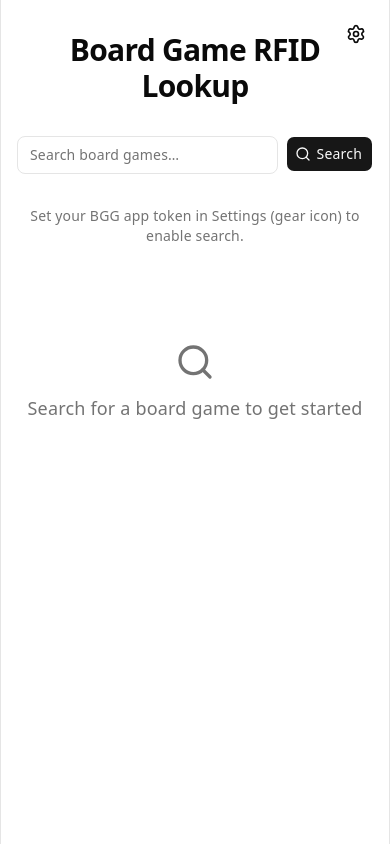
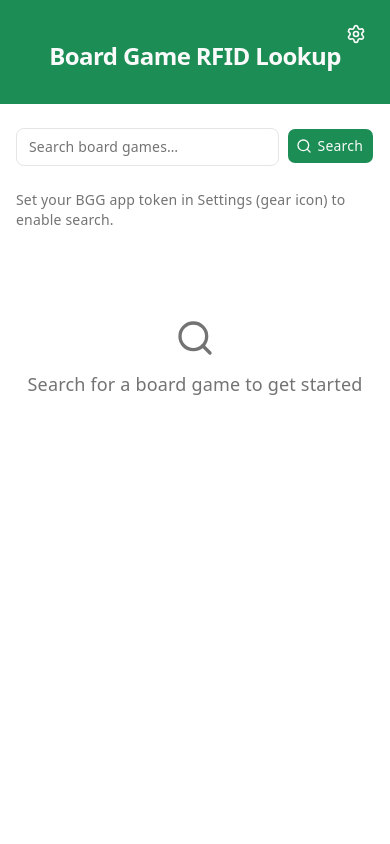
Before and after one commit to RevolutionTech/bg-rfid, a React (Vite) app: page / in a window 390 px wide. Built offline with nearby package versions, Linux system fonts and the light colour scheme.

Commit message:
Make website mobile-friendly with responsive layout and green theme color
Agent-Logs-Url: https://github.com/RevolutionTech/bg-rfid/sessions/3bf06baf-d493-4fa8-9490-f7e305dc03e3

Co-authored-by: RevolutionTech <6820092+RevolutionTech@users.noreply.github.com>

```diff
--- a/src/App.tsx
+++ b/src/App.tsx
@@ -39,11 +39,16 @@ function AppContent() {
   };
 
   return (
-    <div className="mx-auto flex min-h-screen w-full max-w-5xl flex-col items-center gap-8 px-4 py-8">
+    <div className="flex min-h-screen flex-col">
       <SettingsDialog token={token} onTokenChange={setToken} />
-      <h1 className="text-3xl font-bold tracking-tight text-foreground">
+      <header className="bg-primary px-4 pb-8 pt-10 text-primary-foreground">
+        <div className="mx-auto max-w-5xl text-center">
+          <h1 className="text-2xl font-bold tracking-tight sm:text-3xl">
             Board Game RFID Lookup
           </h1>
+        </div>
+      </header>
+      <main className="mx-auto flex w-full max-w-5xl flex-1 flex-col items-center gap-6 px-4 py-6">
         <SearchBar onSearch={handleSearch} />
         {!token && (
           <p className="text-sm text-muted-foreground">
@@ -97,6 +102,7 @@ function AppContent() {
             No results found. Try a different search term.
           </p>
         )}
+      </main>
     </div>
   );
 }
--- a/src/components/GameCard.tsx
+++ b/src/components/GameCard.tsx
@@ -27,8 +27,9 @@ export function GameRow({ game, thumbnail, thumbnailLoading }: GameRowProps) {
   };
 
   return (
-    <tr className="bg-card">
-      <td className="px-4 py-3">
+    <div className="flex items-center gap-3 bg-card px-4 py-3">
+      {/* Thumbnail */}
+      <div className="shrink-0">
         {thumbnailLoading ? (
           <div className="h-10 w-10 animate-pulse rounded bg-muted" />
         ) : (
@@ -38,13 +39,19 @@ export function GameRow({ game, thumbnail, thumbnailLoading }: GameRowProps) {
             className="h-10 w-10 rounded object-contain"
           />
         )}
-      </td>
-      <td className="px-4 py-3 text-sm font-semibold text-foreground">
+      </div>
+
+      {/* Name + RFID tag: stacked on mobile, side-by-side on sm+ */}
+      <div className="flex min-w-0 flex-1 flex-col gap-1 sm:flex-row sm:items-center sm:gap-4">
+        <span className="text-sm font-semibold text-foreground sm:w-1/3 sm:shrink-0">
           {game.name}
-      </td>
-      <td className="px-4 py-3">
-        <div className="flex items-center gap-2">
-          <span className="text-sm text-muted-foreground">{rfidTag}</span>
+        </span>
+        <span className="min-w-0 truncate text-xs text-muted-foreground sm:flex-1 sm:text-sm">
+          {rfidTag}
+        </span>
+      </div>
+
+      {/* Copy button */}
       <Button
         variant="outline"
         size="sm"
@@ -54,17 +61,15 @@ export function GameRow({ game, thumbnail, thumbnailLoading }: GameRowProps) {
         {copied ? (
           <>
             <Check data-icon="inline-start" className="size-3" />
-                Copied!
+            <span className="hidden sm:inline">Copied!</span>
           </>
         ) : (
           <>
             <Copy data-icon="inline-start" className="size-3" />
-                Copy Tag
+            <span className="hidden sm:inline">Copy Tag</span>
           </>
         )}
       </Button>
     </div>
-      </td>
-    </tr>
   );
 }
--- a/src/components/GameList.tsx
+++ b/src/components/GameList.tsx
@@ -9,15 +9,13 @@ interface GameListProps {
 
 export function GameList({ games, thumbnails, thumbnailsLoading }: GameListProps) {
   return (
-    <table className="w-full border-collapse overflow-hidden rounded-lg border border-border text-left">
-      <thead>
-        <tr className="border-b border-border bg-muted text-xs font-medium text-muted-foreground">
-          <th className="px-4 py-2"><span className="sr-only">Thumbnail</span></th>
-          <th className="px-4 py-2">Name</th>
-          <th className="px-4 py-2">RFID Tag</th>
-        </tr>
-      </thead>
-      <tbody className="divide-y divide-border">
+    <div className="w-full overflow-hidden rounded-lg border border-border">
+      <div className="hidden border-b border-border bg-muted px-4 py-2 text-xs font-medium text-muted-foreground sm:grid sm:grid-cols-[3rem_1fr_1fr]">
+        <span className="sr-only">Thumbnail</span>
+        <span>Name</span>
+        <span>RFID Tag</span>
+      </div>
+      <div className="divide-y divide-border">
         {games.map((game) => (
           <GameRow
             key={game.id}
@@ -26,7 +24,7 @@ export function GameList({ games, thumbnails, thumbnailsLoading }: GameListProps
             thumbnailLoading={thumbnailsLoading}
           />
         ))}
-      </tbody>
-    </table>
+      </div>
+    </div>
   );
 }
--- a/src/components/SettingsDialog.tsx
+++ b/src/components/SettingsDialog.tsx
@@ -34,7 +34,7 @@ export function SettingsDialog({ token, onTokenChange }: SettingsDialogProps) {
         size="icon"
         onClick={handleOpen}
         aria-label="Settings"
-        className="fixed right-4 top-4"
+        className="fixed right-4 top-4 text-primary-foreground hover:bg-primary-foreground/20"
       >
         <Settings className="size-5" />
       </Button>
--- a/src/index.css
+++ b/src/index.css
@@ -48,7 +48,7 @@
 
   --popover-foreground: oklch(0.145 0 0);
 
-  --primary: oklch(0.205 0 0);
+  --primary: oklch(0.572 0.131 155.4);
 
   --primary-foreground: oklch(0.985 0 0);
 
@@ -118,11 +118,8 @@
 }
 
 #root {
-  width: 1126px;
   max-width: 100%;
   margin: 0 auto;
-  text-align: center;
-  border-inline: 1px solid var(--border);
   min-height: 100svh;
   display: flex;
   flex-direction: column;
@@ -206,8 +203,8 @@ code {
   --card-foreground: oklch(0.985 0 0);
   --popover: oklch(0.205 0 0);
   --popover-foreground: oklch(0.985 0 0);
-  --primary: oklch(0.922 0 0);
-  --primary-foreground: oklch(0.205 0 0);
+  --primary: oklch(0.652 0.131 155.4);
+  --primary-foreground: oklch(0.985 0 0);
   --secondary: oklch(0.269 0 0);
   --secondary-foreground: oklch(0.985 0 0);
   --muted: oklch(0.269 0 0);
```
Lines whose indentation alone changed are shown as unchanged.
